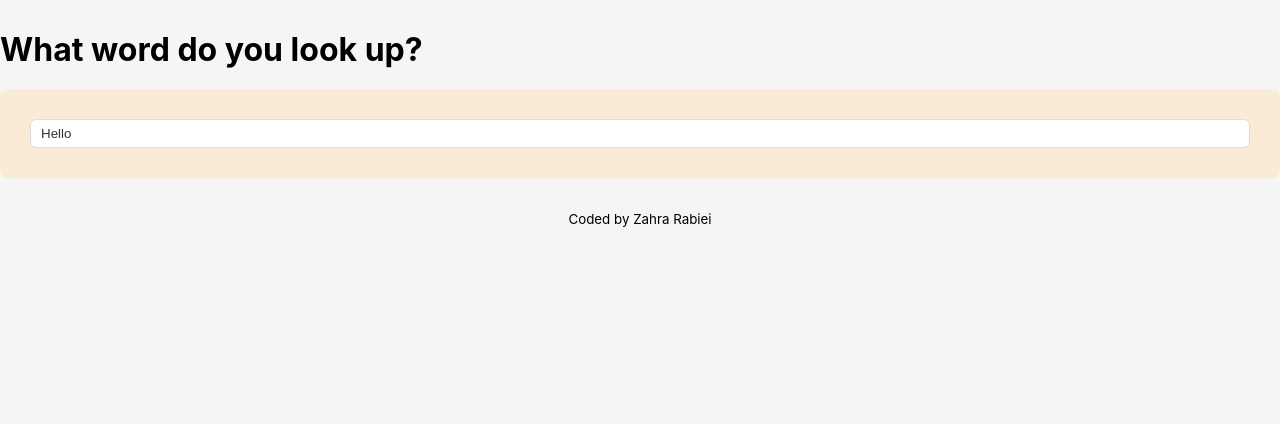
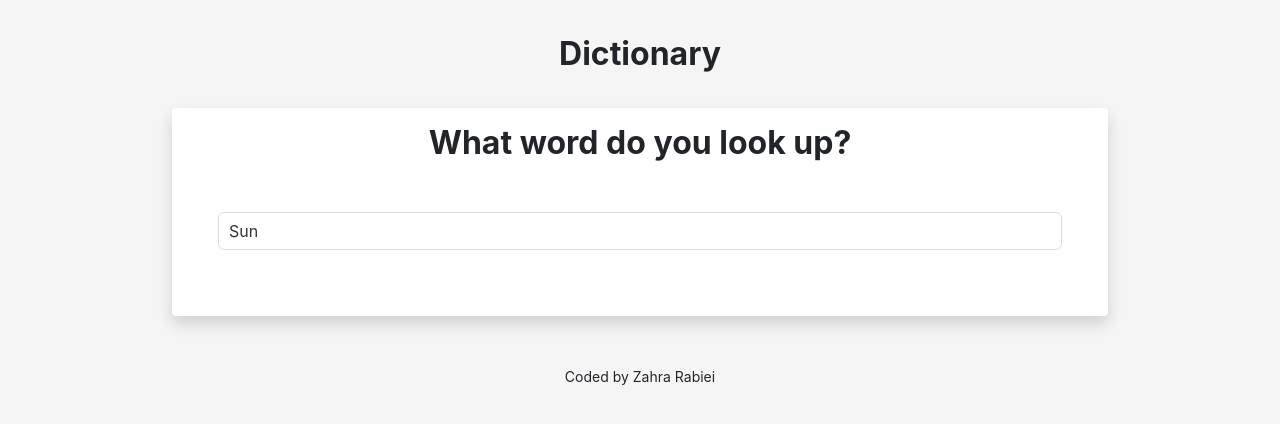
Before and after one commit to Zahra947/dictionary-project, a React (Create React App) app: page / in a window 1280 px wide. Shown: the top 424 px of the page. Built offline with nearby package versions, Linux system fonts and the light colour scheme; no server answers.

Commit message:
added bs to index.html and styled again

```diff
--- a/public/index.html
+++ b/public/index.html
@@ -23,6 +23,12 @@
       work correctly both with client-side routing and a non-root public URL.
       Learn how to configure a non-root public URL by running `npm run build`.
     -->
+    <link
+      href="https://cdn.jsdelivr.net/npm/bootstrap@5.1.0/dist/css/bootstrap.min.css"
+      rel="stylesheet"
+      integrity="sha384-KyZXEAg3QhqLMpG8r+8fhAXLRk2vvoC2f3B09zVXn8CA5QIVfZOJ3BCsw2P0p/We"
+      crossorigin="anonymous"
+    />
     <title>Dictionary App</title>
   </head>
   <body>
--- a/src/App.css
+++ b/src/App.css
@@ -6,8 +6,15 @@ a {
   color: black;
 }
 
+.App {
+  max-width: 960px;
+  margin: 0 auto;
+}
 .App-header {
   margin: 30px 0;
+  text-align: center;
+  font-size: 32px;
+  font-weight: bold;
 }
 
 .App-footer {
--- a/src/App.js
+++ b/src/App.js
@@ -5,9 +5,9 @@ export default function App() {
   return (
     <div className="App">
       <div className="container">
-        <header className="App-header"></header>
+        <header className="App-header"> Dictionary </header>
         <main>
-          <Dictionary defaultKeyword="Hello" />
+          <Dictionary defaultKeyword="Sun" />
         </main>
         <footer className="App-footer">
           <small> Coded by Zahra Rabiei</small>
--- a/src/Dictionary.css
+++ b/src/Dictionary.css
@@ -2,12 +2,14 @@
   font-size: 32px;
   font-weight: bold;
   margin-bottom: 20px;
+  text-align: center;
 }
 .dictionary section {
-  background-color: antiquewhite;
+  background-color: white;
   padding: 30px;
-  border-radius: 8px;
+  border-radius: 6px;
   box-shadow: 0px 10px 20px rgba(0, 0, 0/ 10%);
+  margin: 20px 0;
 }
 .dictionary input {
   width: 100%;
--- a/src/Dictionary.js
+++ b/src/Dictionary.js
@@ -15,13 +15,14 @@ export default function Dictionary(props) {
     setResults(response.data[0]);
   }
 
-  function search(event) {
+  function search() {
     let apiUrl = `https://api.dictionaryapi.dev/api/v2/entries/en/${keyword}`;
     axios.get(apiUrl).then(handleResponse);
   }
 
   function handleSubmit(event) {
     event.preventDefault();
+    search();
   }
 
   function handleKeyword(event) {
@@ -35,7 +36,7 @@ export default function Dictionary(props) {
   }
   if (loaded) {
     return (
-      <div className="dictionary">
+      <div className="shadow p-3 mb-5 bg-white rounded dictionary">
         <h1>What word do you look up?</h1>
         <section>
           <form onSubmit={handleSubmit}>
```
